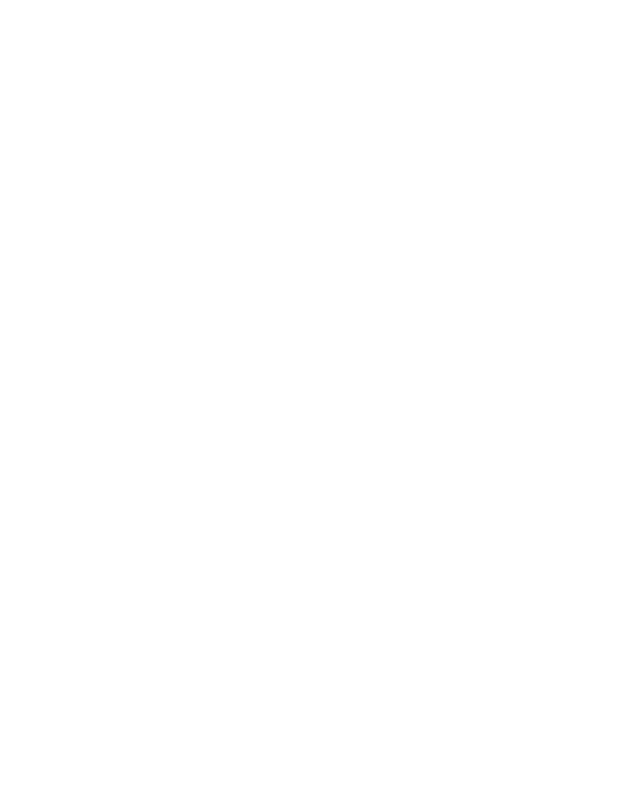
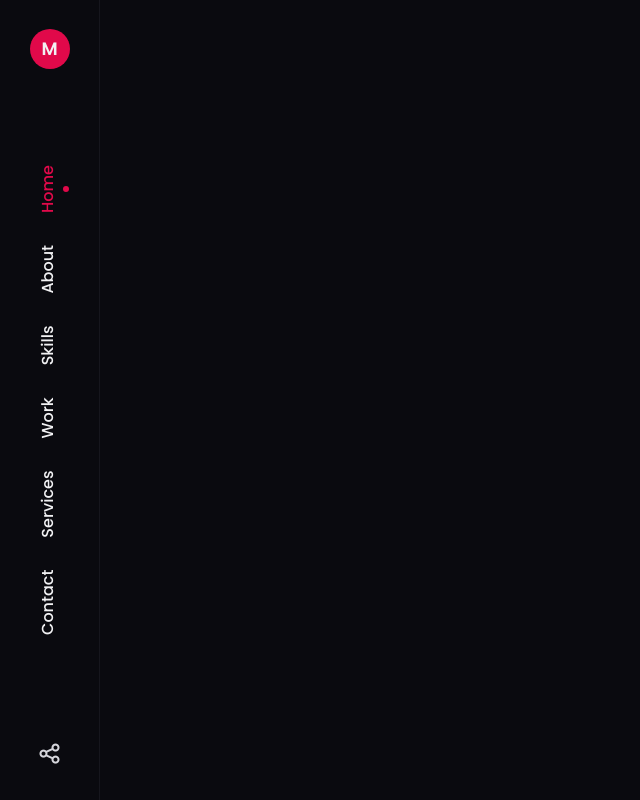
Before and after one commit to freetimezp/js-portfolio-05, a plain HTML site: page index.html in a window 1280 px wide. Shown: the whole page, without its empty margins (0-640 px from the left). Drawn offline with nearby package versions, Linux system fonts and the light colour scheme.

Commit message:
02. js-portfolio-05. Sidebar section.

```diff
--- a/assets/css/style.css
+++ b/assets/css/style.css
@@ -60,7 +60,55 @@
 }
 
 /*=============== BASE ===============*/
+* {
+    margin: 0;
+    padding: 0;
+    box-sizing: border-box;
+}
 
+html {
+    scroll-behavior: smooth;
+}
+
+body,
+button,
+input {
+    font-family: var(--body-font);
+    font-size: var(--normal-font-size);
+}
+
+body {
+    background-color: var(--body-color);
+    color: var(--text-color);
+}
+
+h1, h2, h3 {
+    color: var(--title-color);
+    font-weight: var(--font-bold);
+}
+
+ul {
+    list-style: none;
+}
+
+a {
+    text-decoration: none;
+}
+
+img {
+    max-width: 100%;
+    height: auto;
+}
+
+button {
+    cursor: pointer;
+}
+
+button,
+input {
+    border: none;
+    outline: none;
+}
 
 /*=============== LAYOUT ===============*/
 
@@ -69,10 +117,91 @@
 
 
 /*=============== SIDEBAR ===============*/
+.sidebar {
+    position: fixed;
+    width: 100px;
+    height: 100vh;
+    background-color: var(--body-color);
+    border-right: 1px solid var(--box-color);
+}
 
+.nav__logo {
+    position: absolute;
+    left: 0;
+    right: 0;
+    top: 1.8rem;
+    width: 40px;
+    height: 40px;
+    border-radius: 50%;
+    background-color: var(--skin-color);
+    text-align: center;
+    margin: auto;
+}
+
+.nav__logo-text {
+    font-size: 1.125rem;
+    color: var(--title-color);
+    font-weight: var(--font-bold);
+    line-height: 40px;
+}
+
+.nav__menu {
+    position: fixed;
+    transform: rotate(-90deg) translateX(-100%);
+    transform-origin: left top;
+    width: 100vh;
+}
+
+.menu {
+    display: flex;
+}
+
+.nav__list {
+    display: flex;
+    flex-direction: row-reverse;
+    margin: -2px auto 0 auto;
+}
+
+.nav__link {
+    float: right;
+    height: 100%;
+    line-height: 100px;
+    padding: 0 1rem;
+    color: var(--title-color);
+    font-weight: var(--font-medium);
+    position: relative;
+    transition: all 0.4s ease;
+}
+
+.btn__share {
+    position: absolute;
+    bottom: 1.8rem;
+    left: 0;
+    right: 0;
+    text-align: center;
+}
+
+.social__share {
+    font-size: 1.5rem;
+}
 
 /* Active Link */
+.nav__link.active-link, .nav__link:hover {
+    color: var(--skin-color);
+}
 
+.nav__link.active-link::after, .nav__link:hover::after {
+    position: absolute;
+    content: '';
+    width: 6px;
+    height: 6px;
+    background-color: var(--skin-color);
+    border-radius: 50%;
+    bottom: 1.8rem;
+    left: 0;
+    right: 0;
+    margin: auto;
+}
 
 /*=============== MAIN ===============*/
 
--- a/index.html
+++ b/index.html
@@ -22,7 +22,42 @@
 
 <body>
     <!--========== SIDEBAR ==========-->
+    <aside class="sidebar" id="sidebar">
+        <nav class="nav">
+            <div class="nav__logo">
+                <a href="index.html" class="nav__logo-text">M</a>
+            </div>
 
+            <div class="nav__menu">
+                <div class="menu">
+                    <ul class="nav__list">
+                        <li class="nav__item">
+                            <a href="#home" class="nav__link active-link">Home</a>
+                        </li>
+                        <li class="nav__item">
+                            <a href="#about" class="nav__link">About</a>
+                        </li>
+                        <li class="nav__item">
+                            <a href="#skills" class="nav__link">Skills</a>
+                        </li>
+                        <li class="nav__item">
+                            <a href="#work" class="nav__link">Work</a>
+                        </li>
+                        <li class="nav__item">
+                            <a href="#services" class="nav__link">Services</a>
+                        </li>
+                        <li class="nav__item">
+                            <a href="#contact" class="nav__link">Contact</a>
+                        </li>
+                    </ul>
+                </div>
+            </div>
+
+            <div class="btn__share">
+                <i class="uil uil-share-alt social__share"></i>
+            </div>
+        </nav>
+    </aside>
     <!--========== MAIN ==========-->
     <main class="main">
         <!--===== Home =====-->
```
